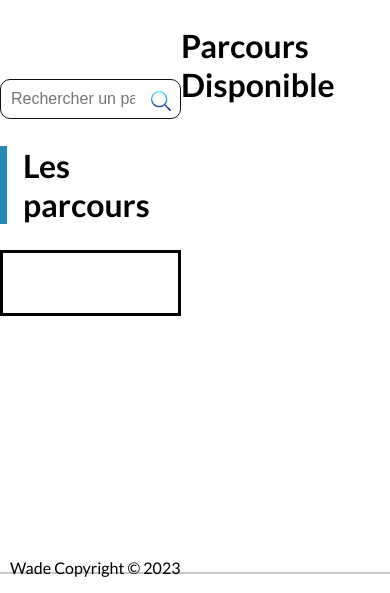
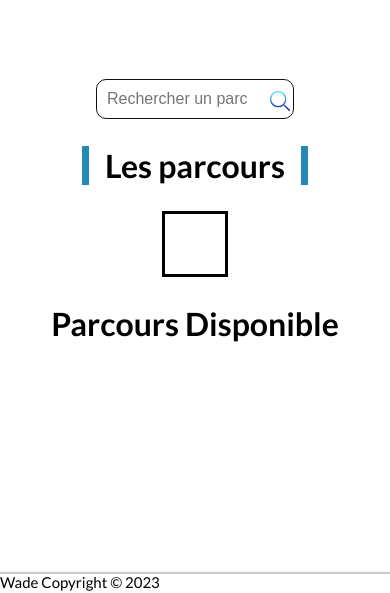
Before and after one commit to RolandRKT/SAE-3.05, a Flask app: template flask/tuto-flask/tuto/templates/les_parcours.html in a window 390 px wide. Shown: the part 251-844 px from the top of the page. Run offline with Flask 3, Linux system fonts and the light colour scheme; the template is opened without the code that fills it, so the values that code supplies are empty; some libraries are stand-ins or nearby versions.

Commit message:
Responsivite page les_parcours.html

```diff
--- a/flask/tuto-flask/tuto/static/les_parcours.css
+++ b/flask/tuto-flask/tuto/static/les_parcours.css
@@ -12,6 +12,7 @@
     border: 3px solid black;
     font-size: 30px;
     padding: 1em;
+    max-width: 365px;
 }
 
 h2{
@@ -85,9 +86,165 @@ input[type="search"] {
     border-radius: 10px;
     border: 1px solid #111;
     font-size: 16px;
+    max-width: 198px;
 }
 
 input[type="search"]:focus {
     border: 2px solid #2EBEDD;
     outline: none;
 }
+/*
+@media screen and (max-width: 1440px) {
+    .main-part {
+        flex-direction: column;
+    }
+
+    .left-part, .right-part {
+        width: 100%;
+    }
+
+    .image {
+        width: 100%;
+        margin-right: 0;
+        max-width: 640px;
+    }
+
+    .img-desc {
+        flex-direction: column;
+        align-items: center;
+    }
+
+    .search-input-container {
+        display: flex;
+        align-items: center;
+        justify-content: center;
+    }
+
+    .search-toggle {
+        transform: translateX(425%);
+    }
+
+    .parc-title {
+        text-align: center;
+    }
+
+    .parcours-left {
+        text-align: center;
+        border-right: 7px #238AB6 solid;
+        padding-right: 0.5em;
+    }
+
+    .title-h2 {
+        text-align: center;
+    }
+
+    .sommaire-content {
+        display: flex;
+        flex-direction: column;
+        align-items: center;
+    }
+
+    footer{
+        margin: 0;
+        position: fixed;
+        bottom: 0;
+        font-family: 'Lato', sans-serif;
+        background-color: white;
+        border-top: 2px solid #ccc;
+        box-shadow: 0px 2px 5px rgba(0, 2, 0, 0.2);
+        transform: scale(1);
+        display: flex;
+        justify-content: center;
+      }
+
+    .copyright{
+        padding-bottom: 0px;
+        margin: 0;
+        position: fixed;
+        bottom: 2px;
+        left: 0px;
+        font-size: 15px;
+    }
+}
+*/
+
+@media screen and (max-width: 945px) {
+    .main-part {
+        flex-direction: column;
+    }
+
+    .left-part, .right-part {
+        width: 100%;
+    }
+
+    .image {
+        width: 100%;
+        margin-right: 0;
+        max-width: 640px;
+    }
+
+    .img-desc {
+        flex-direction: column;
+        align-items: center;
+    }
+
+    .search-input-container {
+        display: flex;
+        align-items: center;
+        justify-content: center;
+    }
+
+    .search-toggle {
+        transform: translateX(425%);
+    }
+
+    .parc-title {
+        text-align: center;
+    }
+
+    .parcours-left {
+        text-align: center;
+        border-right: 7px #238AB6 solid;
+        padding-right: 0.5em;
+    }
+
+    .title-h2 {
+        text-align: center;
+    }
+
+    .sommaire-content {
+        display: flex;
+        flex-direction: column;
+        align-items: center;
+    }
+
+    footer{
+        margin: 0;
+        position: fixed;
+        bottom: 0;
+        font-family: 'Lato', sans-serif;
+        background-color: white;
+        border-top: 2px solid #ccc;
+        box-shadow: 0px 2px 5px rgba(0, 2, 0, 0.2);
+        transform: scale(1);
+        display: flex;
+        justify-content: center;
+      }
+
+    .copyright{
+        padding-bottom: 0px;
+        margin: 0;
+        position: fixed;
+        bottom: 2px;
+        left: 0px;
+        font-size: 15px;
+    }
+}
+
+@media screen and (max-width: 1400px) {
+
+    .img-desc {
+        flex-direction: column;
+        align-items: center;
+    }
+}
--- a/flask/tuto-flask/tuto/templates/les_parcours.html
+++ b/flask/tuto-flask/tuto/templates/les_parcours.html
@@ -8,10 +8,10 @@
         <form action="" onsubmit="search(); return false;">
             <div class="search-input-container">
                 <input class="form-control me-2" type="search" name="query" placeholder="Rechercher un parcours" aria-label="Search">
-                <img id="toggleSearch" class="search-toggle" src="../static/images/chercher.png" alt="Rechercher" onclick="search()" class="image"/>
+                <img id="toggleSearch" class="search-toggle" src="../static/images/chercher.png" alt="Rechercher" onclick="search()"/>
             </div>
         </form>
-        <div>
+        <div class="sommaire-content">
             <h2 class="parcours-left">Les parcours</h2>
             <div class = "liste-parcours">
                 {% for parc in liste_parc %}
@@ -21,7 +21,7 @@
         </div>
     </section>
     <section class="right-part">
-        <h2>Parcours Disponible</h2>
+        <h2 class="title-h2">Parcours Disponible</h2>
         {% for parc in liste_parc %}
             <div class="box-parcours">
                 <div class="info-parc">
```
